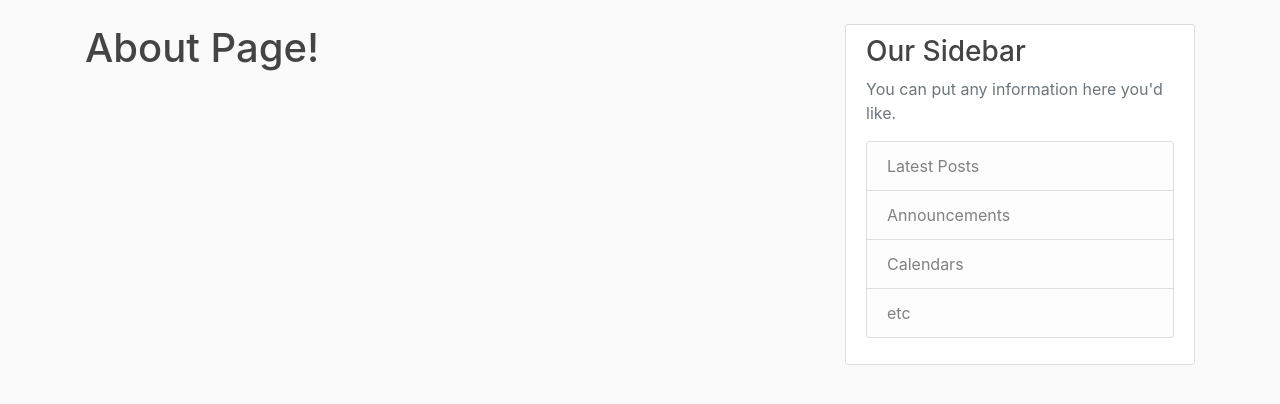
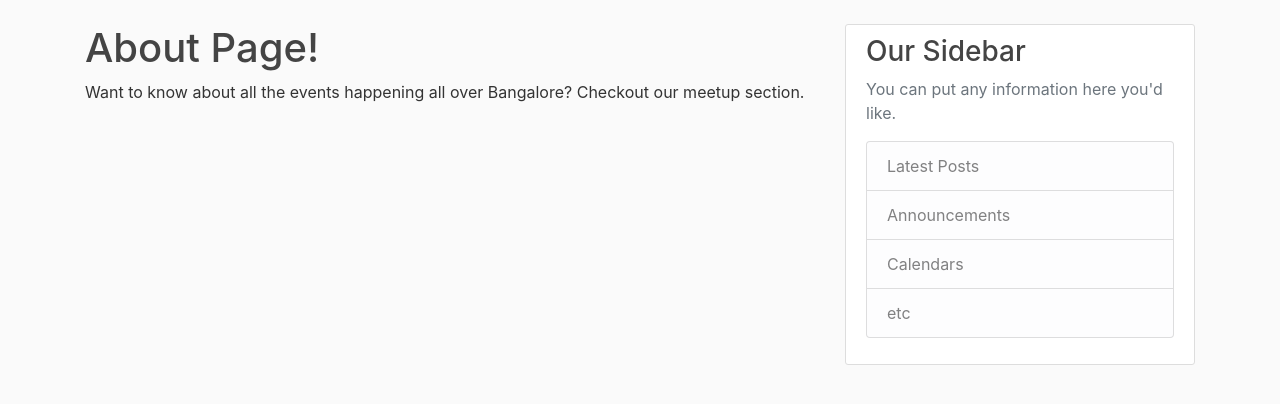
Before and after one commit to learning-dev/meetup.com-clone, a Flask app: page /about in a window 1280 px wide. Shown: the part 56-460 px from the top of the page. Run offline with Flask 2, Linux system fonts and the light colour scheme; some libraries are stand-ins or nearby versions.

Commit message:
Add text to about page

```diff
--- a/meetup_app/templates/about.html
+++ b/meetup_app/templates/about.html
@@ -1,4 +1,6 @@
 {%extends "layout.html"%}
 {% block content %}
 	<h1>About Page!</h1>
+	<p>Want to know about all the events happening all over Bangalore?
+	Checkout our meetup section.</p>
 {% endblock %}
```
Also changed, not shown: meetup_app/site.db.
